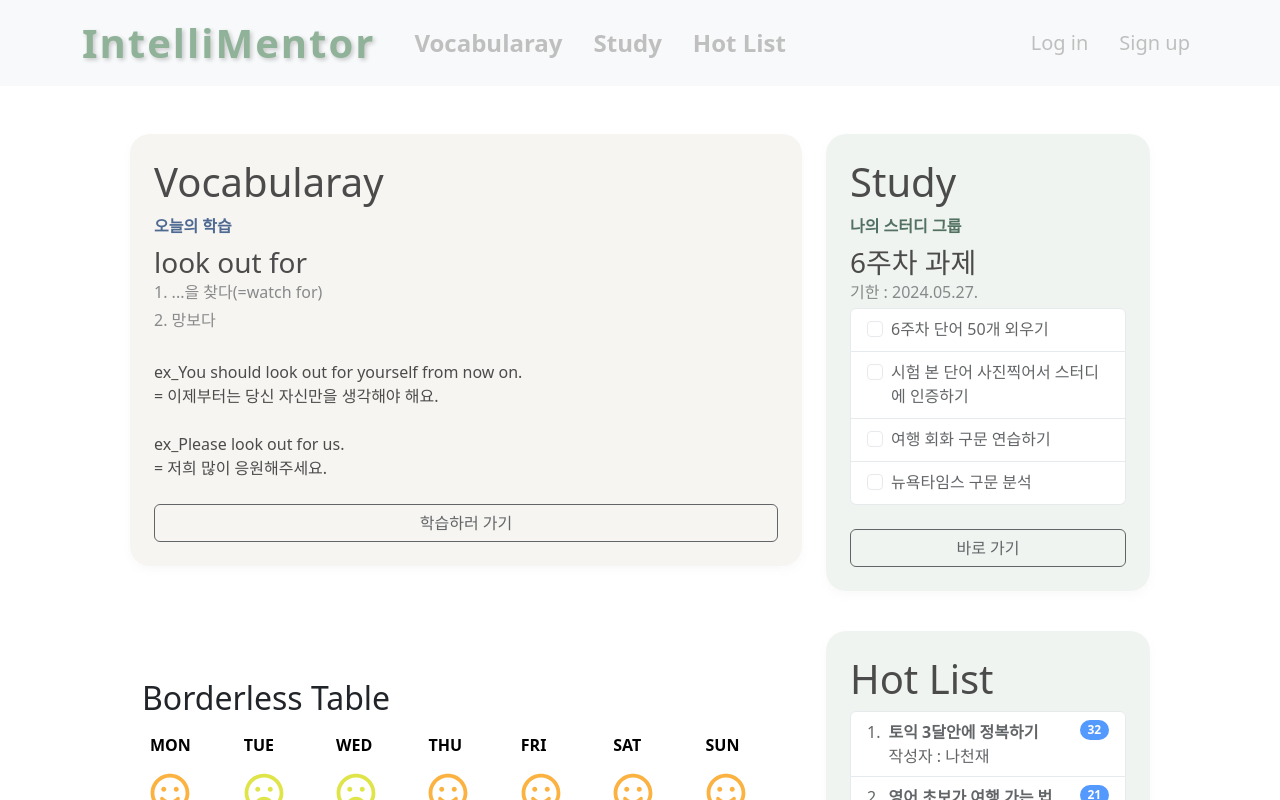
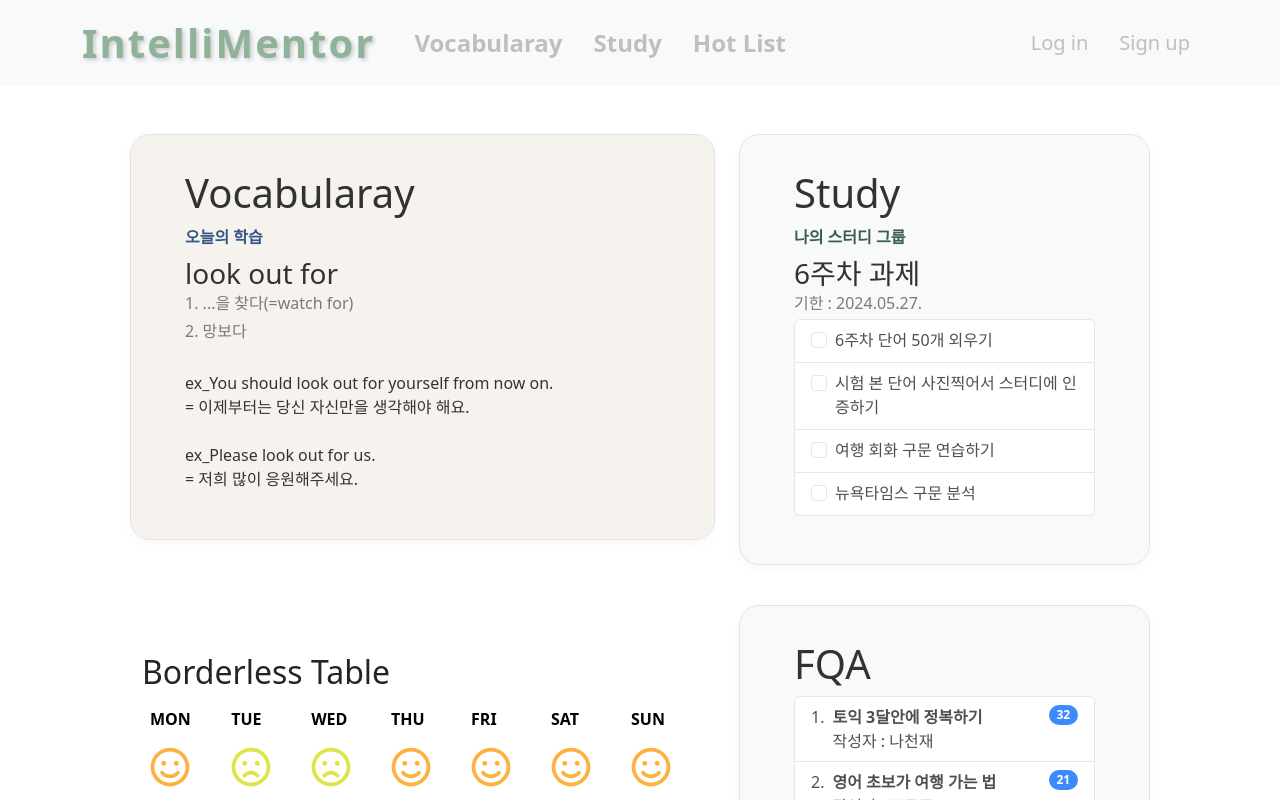
Before and after one commit to sinyoung0110/IntelliMentor_Front, a React (Create React App) app: page / in a window 1280 px wide. Shown: the top 800 px of the page. Built offline with nearby package versions, Linux system fonts and the light colour scheme.

Commit message:
css정리

```diff
--- a/src/App.css
+++ b/src/App.css
@@ -7,8 +7,10 @@
   overflow: hidden;
   margin-bottom: 16px;
   box-shadow: 0 4px 8px rgba(186, 184, 184, 0.11);
+  padding:10px 30px 0 30px;
   position: relative;
-  opacity: 0.7;
+  opacity: 0.8;
+  border: 1px solid #ddd;
 }
 .text-gray{
   color:#BFBFBF;
@@ -22,7 +24,7 @@
   font-weight: 800;
 }
 .bg-yellow-green{
-  background-color: #EBF0EA;
+  background-color: #F7F9F8;
 }
 .bg-green{
   background-color: #8FB299;
@@ -31,7 +33,7 @@
   background-color:#BFBFBF;
 }
 .bg-beige{
-  background-color:#F4F1EC;
+  background-color:#f7f4f0;
 }
 .no-underline-link {
   text-decoration: none; /* 밑줄 제거 */
@@ -220,14 +222,20 @@ tbody tr {
   height: 100%;
   border-radius: 10px;
 }
-.quiz-button-container {
+.dash-button-container {
   display: flex;
   flex-direction: column; /* 버튼들을 수직으로 정렬 */
   align-items: flex-start; /* 왼쪽 정렬 */
   gap: 10px; /* 버튼 사이의 간격 */
-  margin-top:-10px;
+  margin-top:-20px;
+}
+.quiz-button-container {
+  display: flex;
+  gap: 10px; /* 버튼 사이의 간격 */
+  justify-content: flex-end; /* 버튼을 오른쪽으로 정렬 */
 }
 .quiz-button {
+
   background-color: #8FB299;
   color: #FFF;
   padding: 10px 20px;
@@ -309,17 +317,15 @@ tbody tr {
   display: flex;
   align-items: center;
   justify-content: center;
-
-
 }
 
 .card-front {
-  background-color: #EBF0EA;
+  background-color: #F7F9F8;
   color: #000000;
 }
 
 .card-back {
-  background-color: #F4F1EC;
+  background-color: #f7f4f0;
   color: #000000;
   transform: rotateY(180deg); /* 뒤집혀서 뒷면이 보이도록 설정 */
 }
--- a/src/components/learn/CardLearn.js
+++ b/src/components/learn/CardLearn.js
@@ -1,7 +1,7 @@
 import React, { useState, useEffect } from 'react';
 import { readVocabulary, updateBookmark } from '../../api/learnApi';
 import Card from './Card';
-import { useLocation } from 'react-router-dom';
+import { useLocation,useNavigate } from 'react-router-dom';
 
 const CardLearn = () => {
     const location = useLocation();
@@ -11,6 +11,7 @@ const CardLearn = () => {
 
     const [vocabularyData, setVocabularyData] = useState(null);
     const [ setIsSaving] = useState(false);
+    const navigate = useNavigate();
 
     useEffect(() => {
         const fetchData = async () => {
@@ -57,9 +58,24 @@ const CardLearn = () => {
 
     const sectionData = vocabularyData?.data.find(section => section.section === sectionNumber);
 
+    const handleList = () => {
+        navigate(`/learn/index?titleId=${titleId}&sectionNumber=${sectionNumber}`);
+    };
+    const handleQuizCreation = () => {
+        navigate(`/learn/quiz?titleId=${titleId}&sectionNumber=${sectionNumber}`);
+    };
+
     return (
         <div className="card-learn-page">
             <h1>{vocabularyData?.title} - Section {sectionNumber}</h1>
+            <div className="quiz-button-container">
+                    <button onClick={handleList} className="quiz-button learning">
+                     목록으로
+                    </button>
+                    <button onClick={handleQuizCreation} className="quiz-button">
+                        퀴즈풀기
+                    </button>
+                </div>
             {sectionData ? (
                 <div className="card-container-wrapper">
                     <div className="card-container">
--- a/src/components/learn/LearnIndexComponent.js
+++ b/src/components/learn/LearnIndexComponent.js
@@ -35,7 +35,7 @@ const LearnIndexComponent = () => {
     const maxSection = vocabularyData?.maxSection || 0;
 
     const handleQuizCreation = () => {
-          // Logic to create quiz
+        navigate(`/learn/quiz?titleId=${titleId}&sectionNumber=${sectionNumber}`);
     };
     const handleLearnCreation = () => {
         navigate(`/learn/card?titleId=${titleId}&sectionNumber=${sectionNumber}`);
@@ -59,7 +59,7 @@ const LearnIndexComponent = () => {
                     )}
                    <div className="bottom-controls">
                     <ProgressBarComponent className="custom-progress-bar" />
-                    <div className="quiz-button-container">
+                    <div className="dash-button-container">
                     <button onClick={handleLearnCreation} className="quiz-button learning">
                      학습하기
                     </button>
--- a/src/components/main/NoticeComponent.js
+++ b/src/components/main/NoticeComponent.js
@@ -4,9 +4,9 @@ import { Badge, ListGroup} from 'react-bootstrap';
 const NoticeComponent=()=> {
     return (
         <>
-        <div className='commonContainer' style={{ backgroundColor: '#EBF0EA', color: '#000000' }}>
+        <div className='commonContainer' style={{ backgroundColor: '#F7F9F8', color: '#000000' }}>
         <div className="col p-4 d-flex flex-column position-static">
-        <h1>Hot List</h1>
+        <h1>FQA</h1>
         <ListGroup as="ol" numbered>
         <ListGroup.Item
         as="li"
--- a/src/components/main/StudyComponent.js
+++ b/src/components/main/StudyComponent.js
@@ -4,7 +4,7 @@ import '../../App.css';
 const StudyComponent=()=> {
     return (
         <>
-        <div className="commonContainer"  style={{ backgroundColor: '#EBF0EA', color: '#000000' }}>
+        <div className="commonContainer"  style={{ backgroundColor: '#F7F9F8', color: '#000000' }}>
 
         <div className="col p-4 d-flex flex-column position-static">
         <h1>Study</h1>
@@ -27,7 +27,7 @@ const StudyComponent=()=> {
   			</li>
 			</ul>
             <br/>
-            <button type="button" className="btn btn-outline-dark">바로 가기</button>
+
       </div>
     </div>
         </>
--- a/src/components/main/VocaComponent.js
+++ b/src/components/main/VocaComponent.js
@@ -16,7 +16,7 @@ const VocaComponent=()=> {
             <p className="card-text mb-auto">ex_Please look out for us. </p>
             <p className="card-text mb-auto">= 저희 많이 응원해주세요. </p>
             <br/>
-            <button type="button" className="btn btn-outline-dark">학습하러 가기 </button>
+
             </div>
         </div>
         </>
--- a/src/pages/MainPage.js
+++ b/src/pages/MainPage.js
@@ -9,12 +9,12 @@ function MainPage(props) {
     return (
         <BasicLayout>
                 <Row>
-                    <Col sm={8}> <VocaComponent/></Col>
-                    <Col sm={4}><StudyComponent/></Col>
+                    <Col sm={7}> <VocaComponent/></Col>
+                    <Col sm={5}><StudyComponent/></Col>
                 </Row><br/>
                 <Row>
-                    <Col sm={8}> <DataComponent/></Col>
-                    <Col sm={4}><NoticeComponent/></Col>
+                    <Col sm={7}> <DataComponent/></Col>
+                    <Col sm={5}><NoticeComponent/></Col>
                 </Row>
         </BasicLayout>
     );
```
